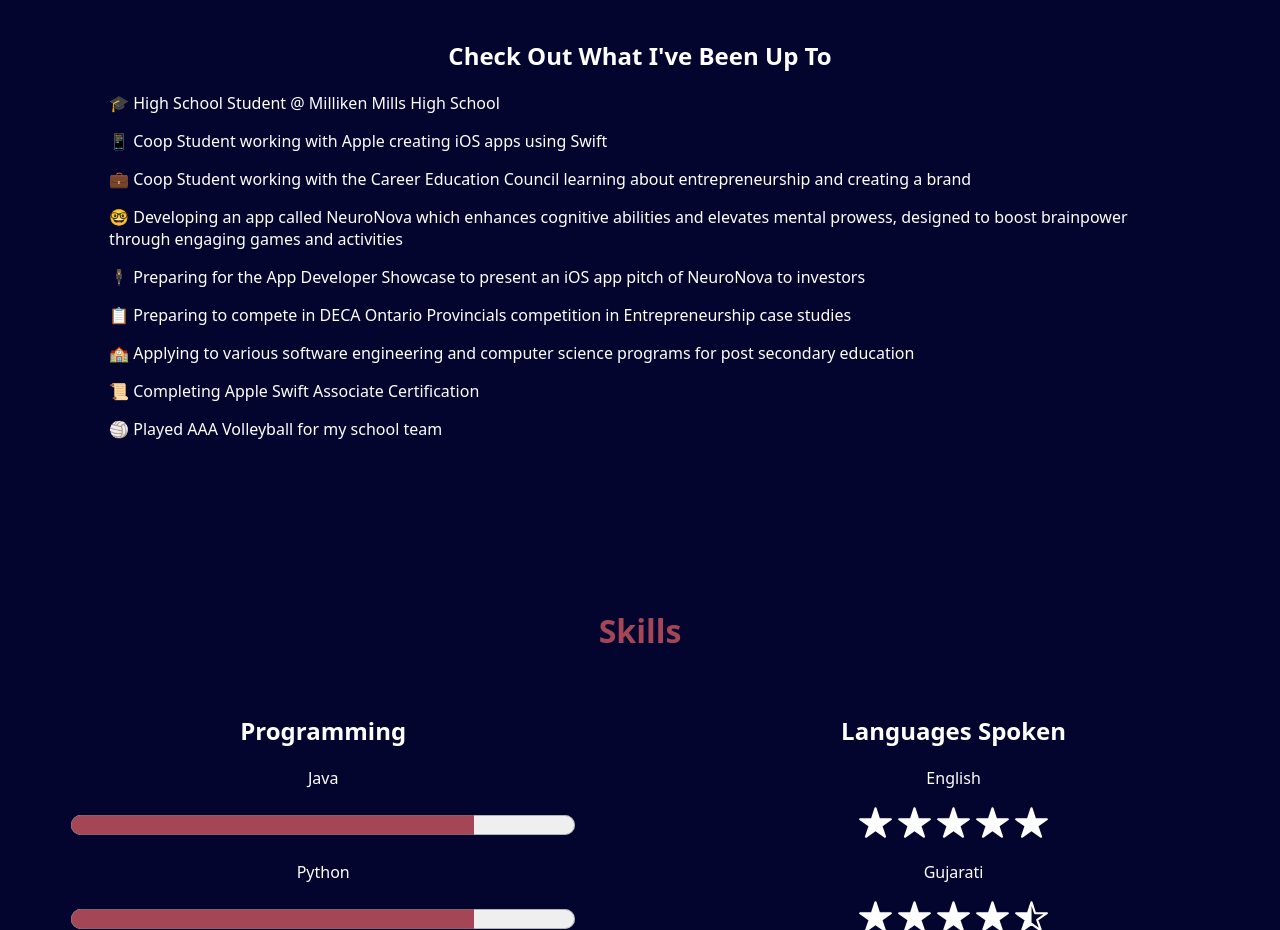
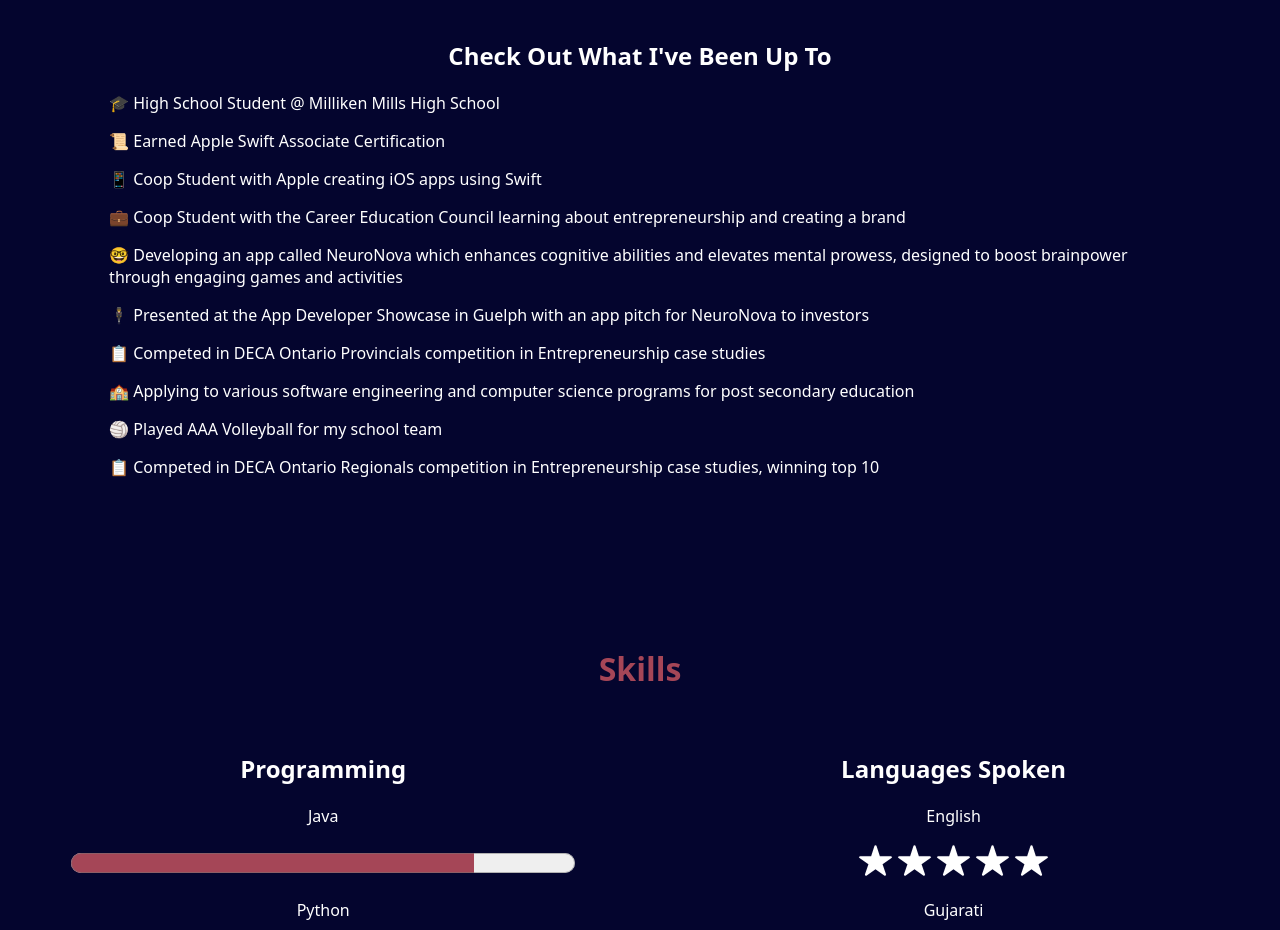
Before and after one commit to aarush-modi/website, a plain HTML site: page index.html in a window 1280 px wide. Shown: the part 1261-2191 px from the top of the page. Drawn offline with nearby package versions, Linux system fonts and the light colour scheme.

Commit message:
Update index.html

```diff
--- a/index.html
+++ b/index.html
@@ -32,14 +32,15 @@
         <h4>Recents</h4>
         <h2>Check Out What I've Been Up To</h2>
         <p>&#127891 High School Student @ Milliken Mills High School</p>
-        <p>&#128241 Coop Student working with Apple creating iOS apps using Swift</p>
-        <p>&#128188 Coop Student working with the Career Education Council learning about entrepreneurship and creating a brand</p>
+        <p>&#128220 Earned Apple Swift Associate Certification</p>
+        <p>&#128241 Coop Student with Apple creating iOS apps using Swift</p>
+        <p>&#128188 Coop Student with the Career Education Council learning about entrepreneurship and creating a brand</p>
         <p>&#129299 Developing an app called NeuroNova which enhances cognitive abilities and elevates mental prowess, designed to boost brainpower through engaging games and activities</p>
-        <p>&#128372 Preparing for the App Developer Showcase to present an iOS app pitch of NeuroNova to investors</p>
-        <p>&#128203 Preparing to compete in DECA Ontario Provincials competition in Entrepreneurship case studies</p>
+        <p>&#128372 Presented at the App Developer Showcase in Guelph with an app pitch for NeuroNova to investors</p>
+        <p>&#128203 Competed in DECA Ontario Provincials competition in Entrepreneurship case studies</p>
         <p>&#127979 Applying to various software engineering and computer science programs for post secondary education</p>
-        <p>&#128220 Completing Apple Swift Associate Certification</p>
         <p>&#127952 Played AAA Volleyball for my school team</p>
+        <p>&#128203 Competed in DECA Ontario Regionals competition in Entrepreneurship case studies, winning top 10</p>
     </div>
     <h4>Skills</h4>
     <div class = "skills">
```
